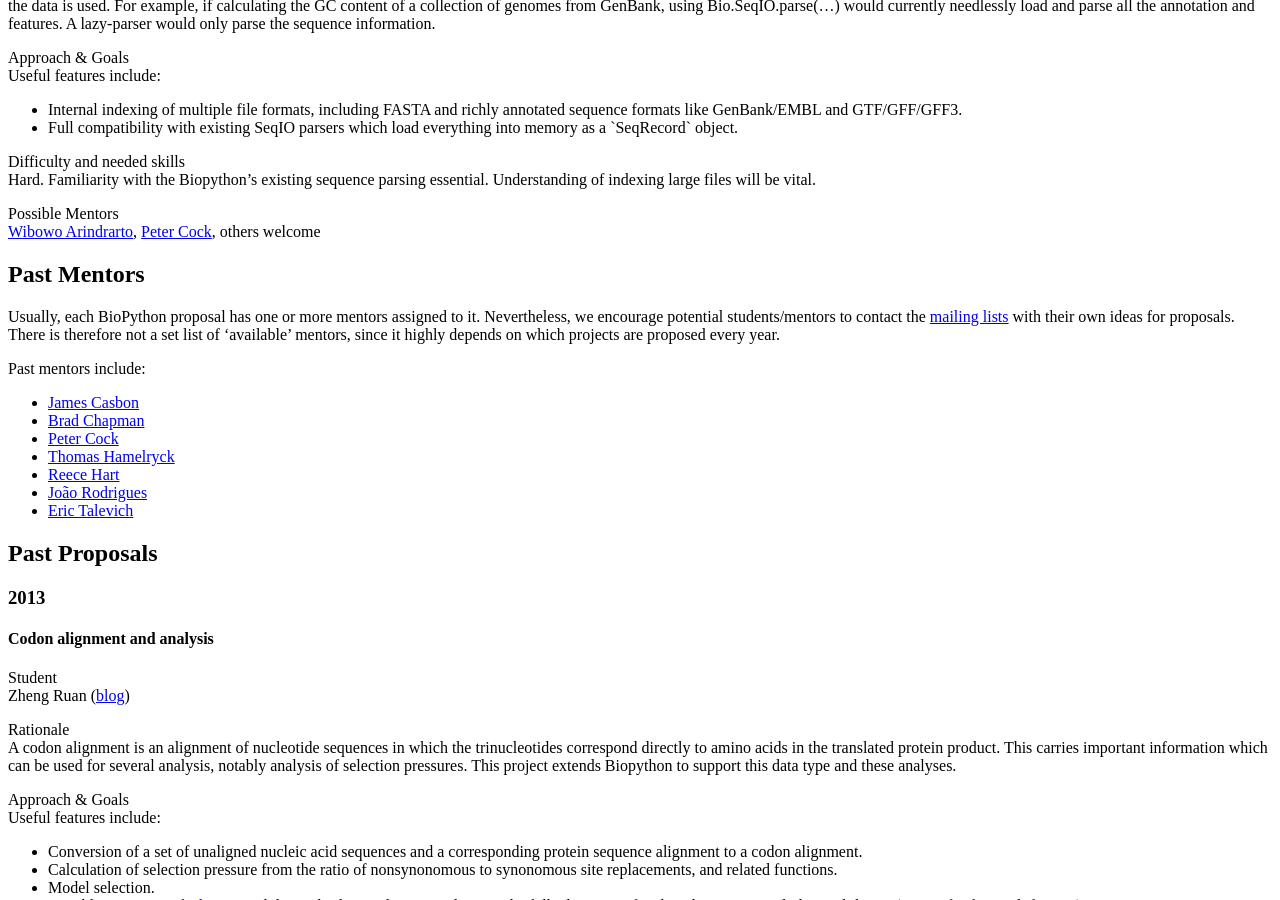
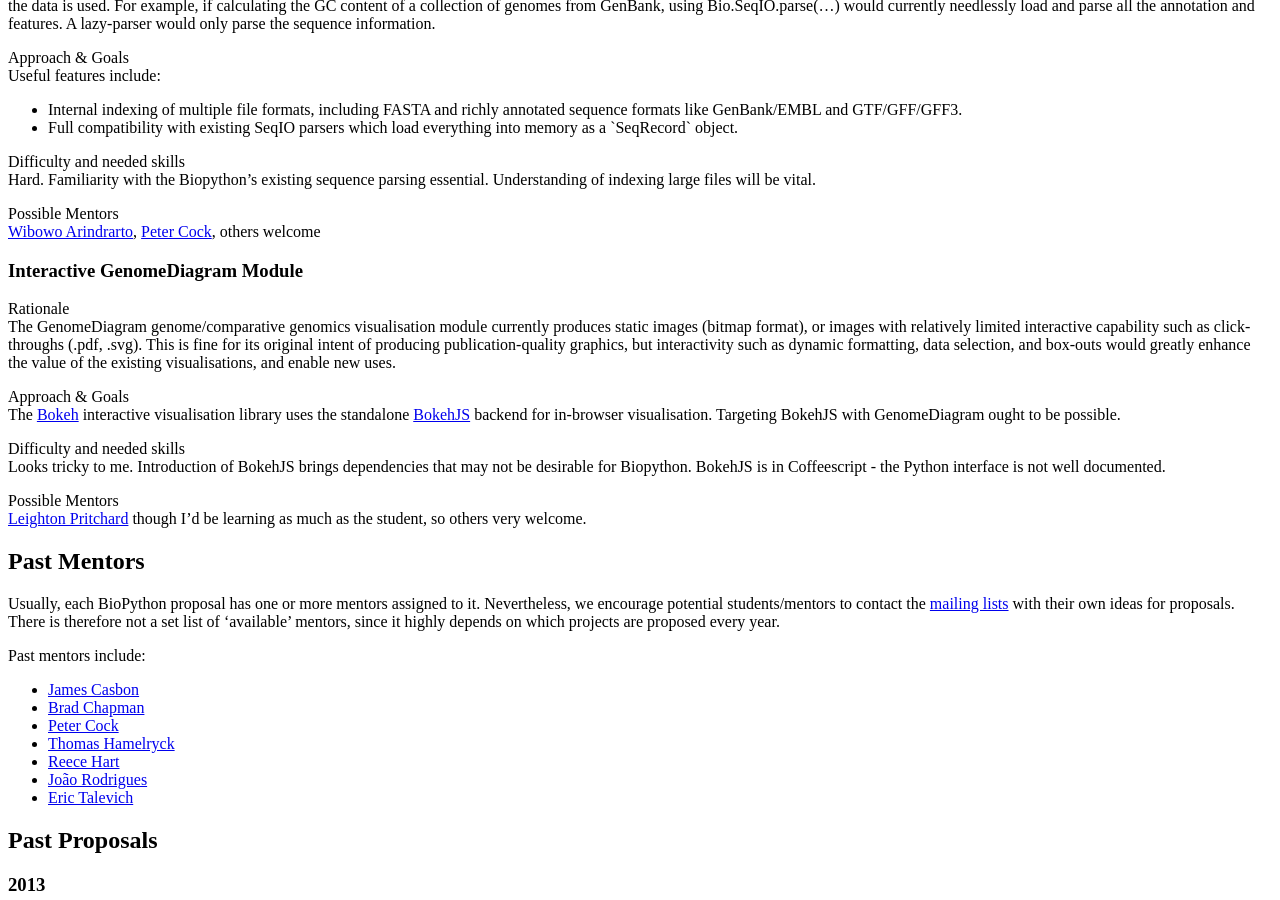
Before and after one commit to biopython/biopython.github.io, a Jekyll site: the page built from wiki/Google_Summer_of_Code.md, in a window 1280 px wide and 900 px high, scrolled down 538 px. Built offline with Jekyll 4.4.1, drawn with Linux system fonts in a browser that asks for light colours.

Commit message:
/* Current project proposals */

```diff
--- a/wiki/Google_Summer_of_Code.md
+++ b/wiki/Google_Summer_of_Code.md
@@ -70,6 +70,32 @@ parsing essential. Understanding of indexing large files will be vital.
 Possible Mentors
 [Wibowo Arindrarto](https://github.com/bow), [Peter
 Cock](https://github.com/peterjc/), others welcome
+
+### Interactive GenomeDiagram Module
+
+Rationale
+The GenomeDiagram genome/comparative genomics visualisation module
+currently produces static images (bitmap format), or images with
+relatively limited interactive capability such as click-throughs
+(.pdf, .svg). This is fine for its original intent of producing
+publication-quality graphics, but interactivity such as dynamic
+formatting, data selection, and box-outs would greatly enhance the value
+of the existing visualisations, and enable new uses.
+
+Approach & Goals
+The [Bokeh](http://bokeh.pydata.org/) interactive visualisation library
+uses the standalone [BokehJS](http://bokeh.pydata.org/dev_guide.html)
+backend for in-browser visualisation. Targeting BokehJS with
+GenomeDiagram ought to be possible.
+
+Difficulty and needed skills
+Looks tricky to me. Introduction of BokehJS brings dependencies that may
+not be desirable for Biopython. BokehJS is in Coffeescript - the Python
+interface is not well documented.
+
+Possible Mentors
+[Leighton Pritchard](https://github.com/widdowquinn) though I'd be
+learning as much as the student, so others very welcome.
 
 Past Mentors
 ------------
```
Also changed, not shown: 1 other file.
